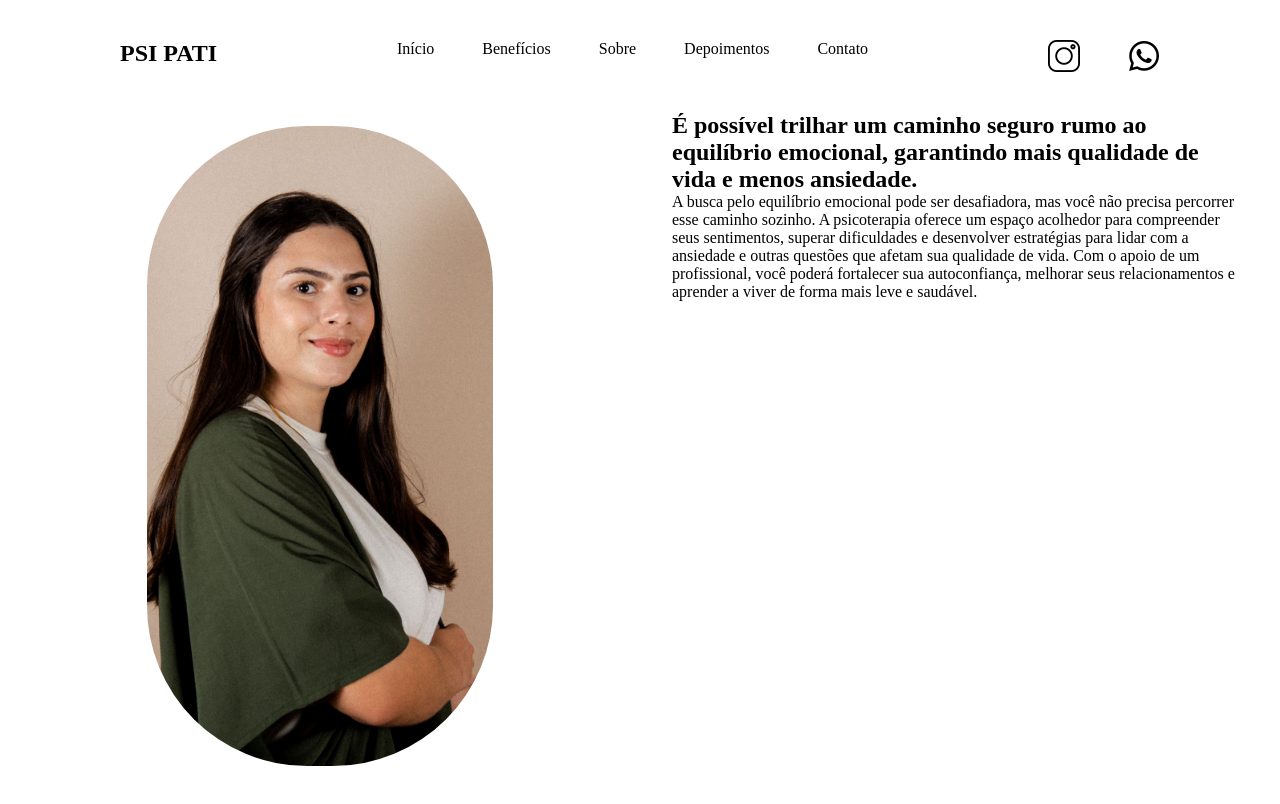
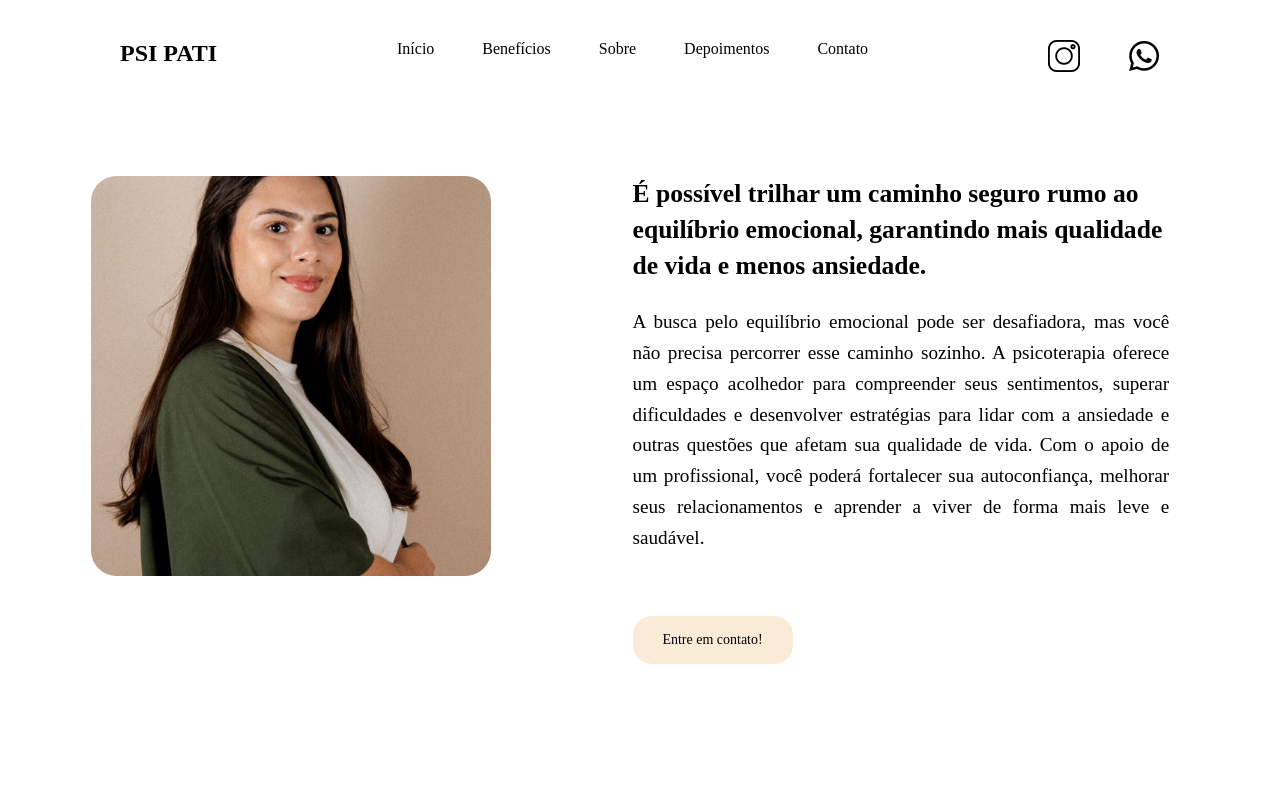
Before and after one commit to kauacode/psychologist-personal-site, a React (Vite) app: page / in a window 1280 px wide. Shown: the top 804 px of the page. Built offline with nearby package versions, Linux system fonts and the light colour scheme.

Commit message:
feat: enhance Hero component responsiveness and layout

```diff
--- a/src/components/Hero.jsx
+++ b/src/components/Hero.jsx
@@ -9,9 +9,12 @@ export function Hero() {
           <img src={fotoPerfil} alt="" />
         </div>
         <div className={styles.contentContainer}>
-          <h1>É possível trilhar um caminho seguro rumo ao equilíbrio emocional, garantindo mais qualidade de vida e menos ansiedade.</h1>
-          <p>A busca pelo equilíbrio emocional pode ser desafiadora, mas você não precisa percorrer esse caminho sozinho. A psicoterapia oferece um espaço acolhedor para compreender seus sentimentos, superar dificuldades e desenvolver estratégias para lidar com a ansiedade e outras questões que afetam sua qualidade de vida.
-            Com o apoio de um profissional, você poderá fortalecer sua autoconfiança, melhorar seus relacionamentos e aprender a viver de forma mais leve e saudável.  </p>
+          <div className={styles.textContainer}>
+            <h1>É possível trilhar um caminho seguro rumo ao equilíbrio emocional, garantindo mais qualidade de vida e menos ansiedade.</h1>
+            <p>A busca pelo equilíbrio emocional pode ser desafiadora, mas você não precisa percorrer esse caminho sozinho. A psicoterapia oferece um espaço acolhedor para compreender seus sentimentos, superar dificuldades e desenvolver estratégias para lidar com a ansiedade e outras questões que afetam sua qualidade de vida.
+              Com o apoio de um profissional, você poderá fortalecer sua autoconfiança, melhorar seus relacionamentos e aprender a viver de forma mais leve e saudável.  </p>
+          </div>
+          <button className={styles.contactButton}>Entre em contato!</button>
         </div>
       </div>
     </main>
--- a/src/components/Hero.module.css
+++ b/src/components/Hero.module.css
@@ -1,25 +1,135 @@
 .heroContainer {
-  display: flex;
-  height: 91.5vh;
+  display: grid;
+  min-height: min(100vh, 900px);
   width: 100%;
+  max-width: 1920px;
+  margin: 0 auto;
+  padding: clamp(1rem, 2vw, 2rem);
+  padding-top: max(2rem, 4vh);
 }
 
 .imageContainer {
-  width: 50%;
+  width: 100%;
   display: flex;
-  align-items: center;
+  align-items: flex-start;
   justify-content: center;
-  padding: 2rem;
+  padding: clamp(1rem, 2vw, 2rem);
 }
 
 .imageContainer img {
-  width: 60%;
-  height: 80vh;
+  width: 100%;
+  max-width: min(300px, 60vw);
+  height: auto;
+  aspect-ratio: 1;
   object-fit: cover;
-  border-radius: 10rem;
+  border-radius: clamp(1rem, 2vw, 2rem);
 }
 
 .contentContainer {
-  width: 50%;
-  padding: 2rem;
+  width: 100%;
+  display: flex;
+  flex-direction: column;
+  align-items: center;
+  justify-content: flex-start;
+  gap: clamp(1rem, 2vw, 1.5rem);
+  padding: clamp(1rem, 2vw, 2rem);
 }
+
+.textContainer {
+  width: 100%;
+  max-width: min(90%, 800px);
+  display: flex;
+  flex-direction: column;
+  gap: clamp(1rem, 2vw, 1.5rem);
+}
+
+.textContainer h1 {
+  text-align: center;
+  font-size: clamp(1.25rem, 2vw, 2rem);
+  line-height: 1.4;
+  max-width: 65ch;
+  margin: 0 auto;
+}
+
+.textContainer p {
+  text-align: justify;
+  font-size: clamp(0.875rem, 1.5vw, 1.25rem);
+  line-height: 1.6;
+  max-width: 65ch;
+  margin: 0 auto;
+}
+
+.contactButton {
+  width: min(80%, 10rem);
+  padding: clamp(0.75rem, 1.5vw, 1rem);
+  border-radius: clamp(1rem, 1.5vw, 1.5rem);
+  cursor: pointer;
+  border: none;
+  background-color: antiquewhite;
+  outline: none;
+  transition: background-color .3s ease-in-out;
+  font-size: clamp(0.875rem, 1vw, 1rem);
+  margin-top: clamp(1rem, 2vw, 2rem);
+}
+
+.contactButton:hover {
+  background-color: bisque;
+}
+
+@media (min-width: 1280px) {
+  .heroContainer {
+    display: flex;
+    align-items: flex-start;
+    gap: clamp(2rem, 4vw, 4rem);
+    padding-top: max(4rem, 8vh);
+  }
+
+  .imageContainer {
+    width: 45%;
+    padding-top: clamp(2rem, 4vh, 4rem);
+  }
+
+  .imageContainer img {
+    max-width: min(400px, 40vw);
+  }
+
+  .contentContainer {
+    width: 55%;
+    align-items: flex-start;
+    padding-top: clamp(2rem, 4vh, 4rem);
+  }
+
+  .textContainer {
+    max-width: min(800px, 90%);
+  }
+
+  .textContainer h1 {
+    text-align: left;
+    margin: 0;
+  }
+
+  .textContainer p {
+    margin: 0;
+  }
+
+  .contactButton {
+    margin-top: clamp(1.5rem, 3vw, 2.5rem);
+  }
+}
+
+@media (min-width: 2000px) {
+  .heroContainer {
+    max-width: 1920px;
+    margin: 0 auto;
+    min-height: min(90vh, 800px);
+    padding-top: max(2rem, 5vh);
+  }
+
+  .textContainer h1 {
+    font-size: 2rem;
+  }
+
+  .textContainer p {
+    font-size: 1.25rem;
+  }
+}
```
